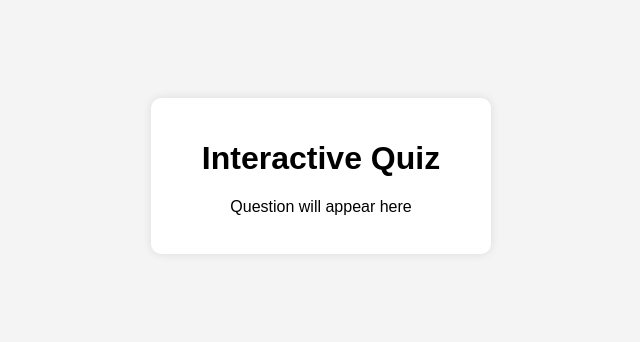
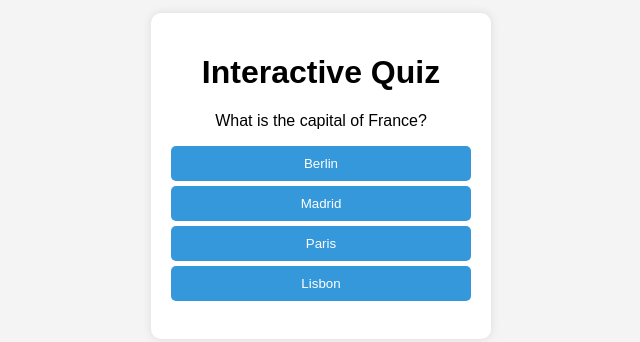
Before and after one commit to Abhi-and-D/Abhi_quiz, a plain HTML site: page index.html in a window 1280 px wide. Shown: the part 232-574 px from the top of the page, without its empty margins (319-959 px from the left). Drawn offline with Linux system fonts and the light colour scheme; files that its build step writes are made by us from their sources.

Commit message:
Update index.html

```diff
--- a/index.html
+++ b/index.html
@@ -4,7 +4,7 @@
     <meta charset="UTF-8">
     <meta name="viewport" content="width=device-width, initial-scale=1.0">
     <title>Interactive Quiz</title>
-    <link rel="stylesheet" href="/Quiz/style.css">
+    <link rel="stylesheet" href="/style.css">
     <!-- <script src="/Quiz.html/java.js" defer></script> -->
 </head>
 <body>
@@ -18,6 +18,6 @@
         <p id="result"></p>
     </div>
 
-    <script src="/Quiz/java.js"></script>
+    <script src="/java.js"></script>
 </body>
 </html>
```
